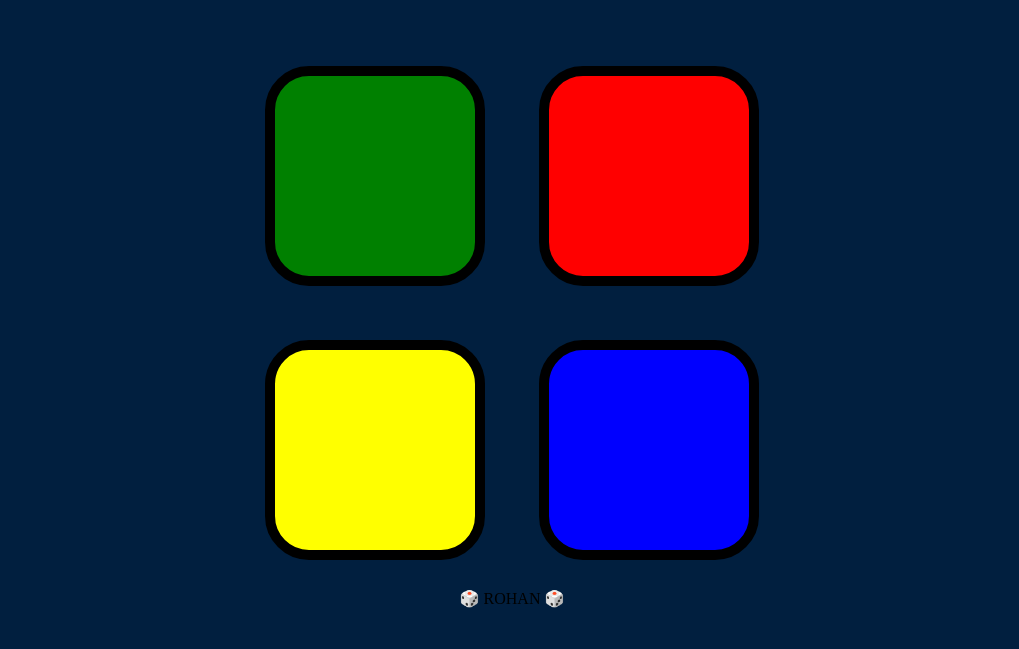
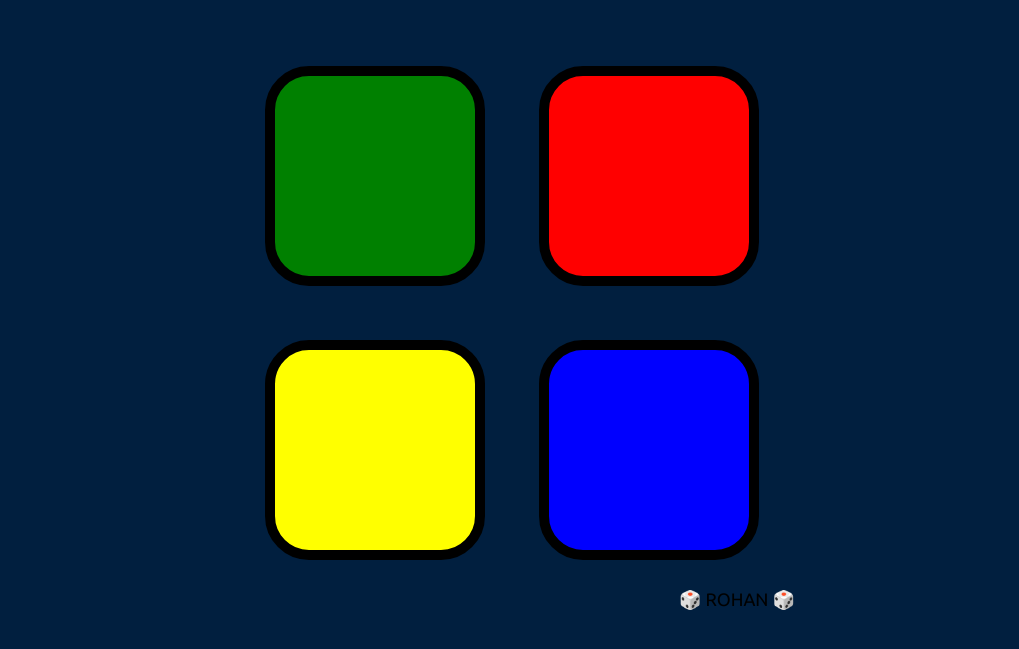
Before and after one commit to harnalerohan/Simon-game, a plain HTML site: page index.html in a window 1280 px wide. Shown: the part 133-782 px from the top of the page, without its empty margins (128-1147 px from the left). Drawn offline with nearby package versions, Linux system fonts and the light colour scheme.

Commit message:
Update styles.css

```diff
--- a/styles.css
+++ b/styles.css
@@ -51,3 +51,8 @@ body {
   box-shadow: 0 0 20px white;
   background-color: grey;
 }
+.ftr {
+    font-family: 'Ubuntu', sans-serif;
+    margin-left: 450px;
+    font-size: large;
+}
```
